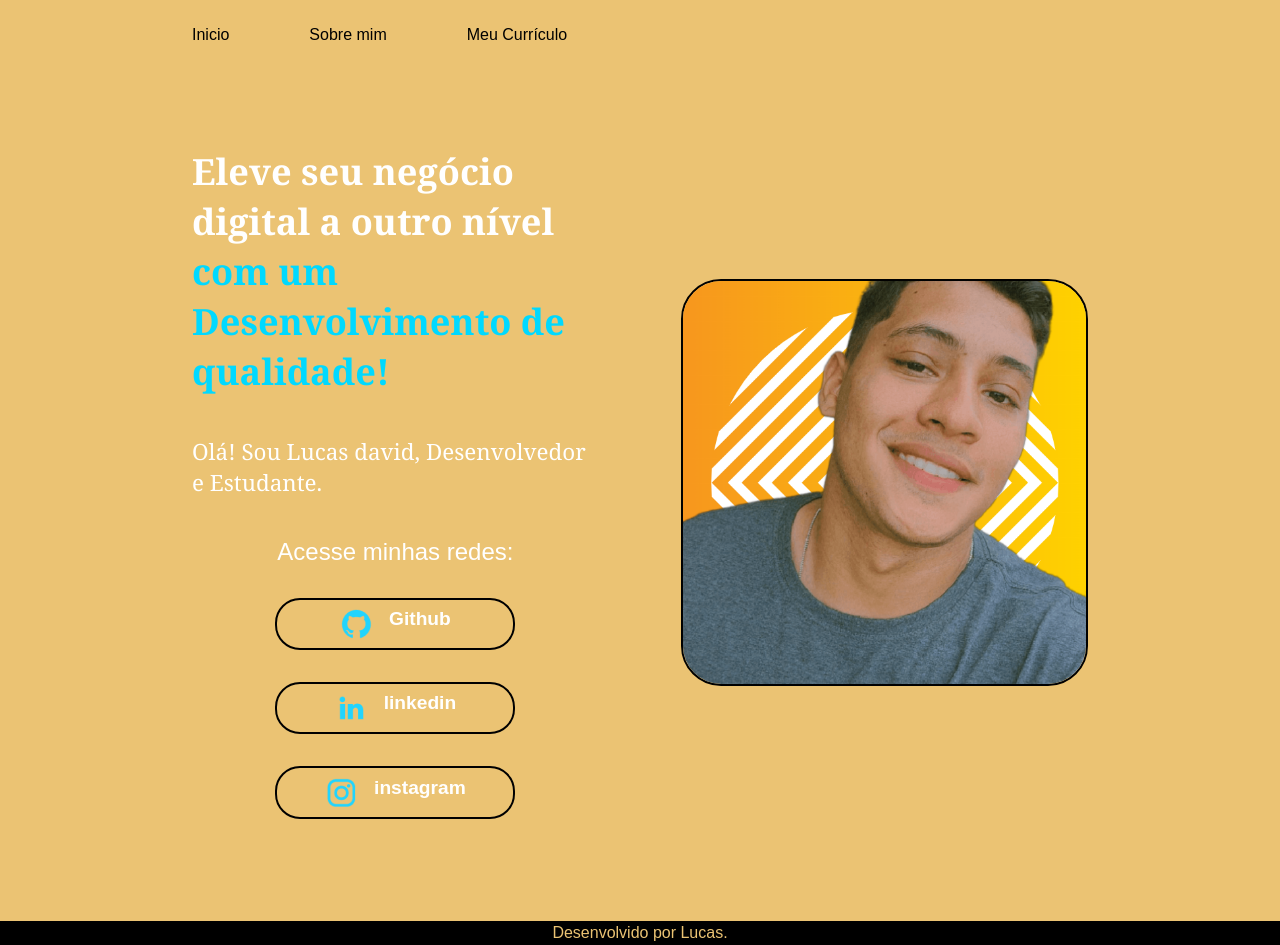
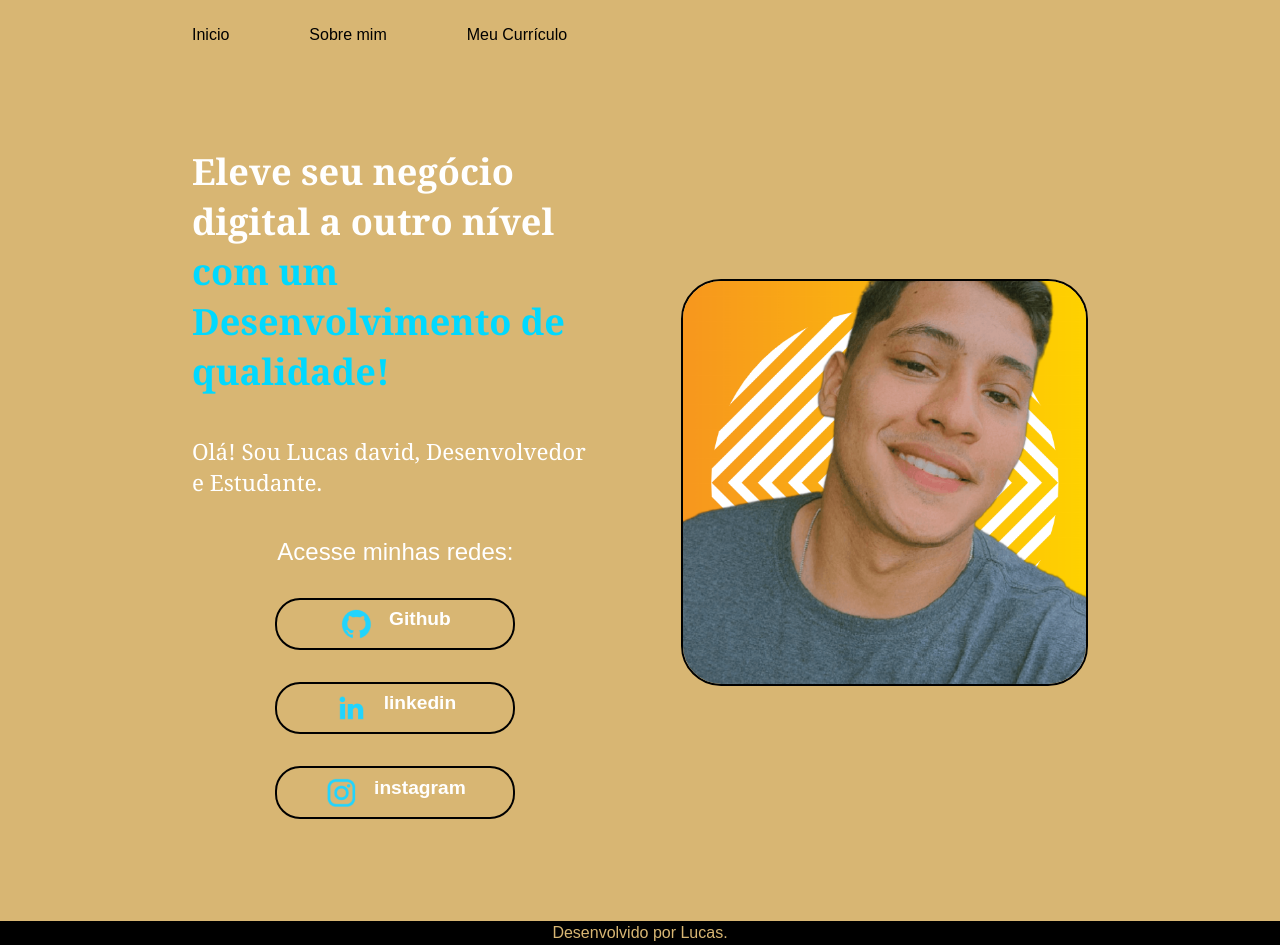
Before and after one commit to Ldmest/portifolio, a plain HTML site: page index.html in a window 1280 px wide. Drawn offline with Linux system fonts and the light colour scheme.

Commit message:
mudou cor de fundo

```diff
--- a/styles/style.css
+++ b/styles/style.css
@@ -1,5 +1,5 @@
 :root {
-  --cor--primaria: #ebc373;
+  --cor--primaria: #d8b673;
   --cor--secundaria:#ffffff;
   --cor--terceraria:#000000;
 
```
